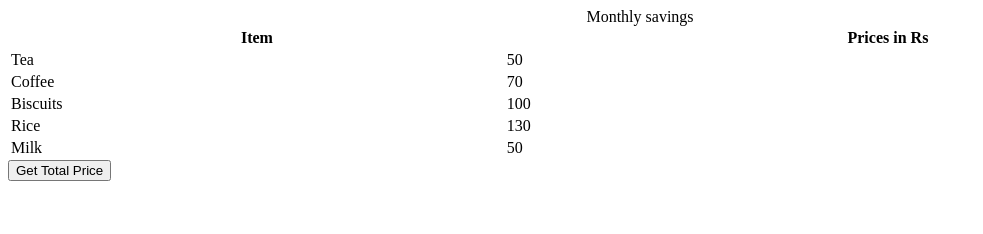
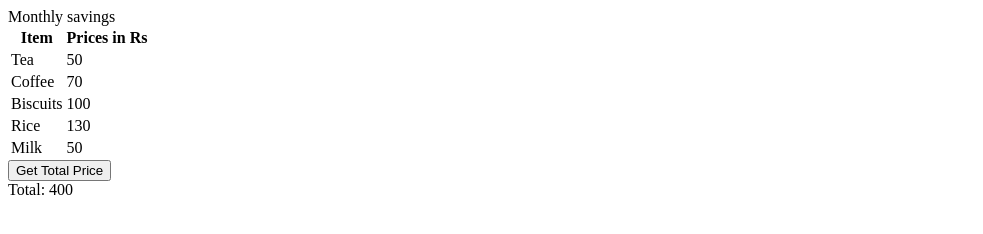
Before and after one commit to acciojob/grofers-checkout-raghurazy, a website: page main.html in a window 1280 px wide. Both pictures are taken after a click on the button "Get Total Price". Shown: the whole page, without its empty margins (0-983 px from the left). Drawn offline with Linux system fonts and the light colour scheme.

Commit message:
created a submission

```diff
--- a/main.html
+++ b/main.html
@@ -8,7 +8,7 @@
 
 <body>
     <!-- the entire body must be written by student -->
-    <table style="width: 100%">
+    <table style="width: 100
     <caption>
       Monthly savings
     </caption>
--- a/script.js
+++ b/script.js
@@ -2,9 +2,18 @@ const getSumBtn = document.createElement("button");
 getSumBtn.append("Get Total Price");
 document.body.appendChild(getSumBtn);
 
+const totalDiv = document.createElement("div");
+document.body.appendChild(totalDiv);
+
 const getSum = () => {
-//Add your code here
+  let abc = document.querySelectorAll('.price');
+  let sum = 0;
 
+  for (let i = 0; i < abc.length; i++) {
+    sum += Number(abc[i].textContent);
+  }
+
+  totalDiv.textContent = "Total: " + sum;
 };
 
 getSumBtn.addEventListener("click", getSum);
```
